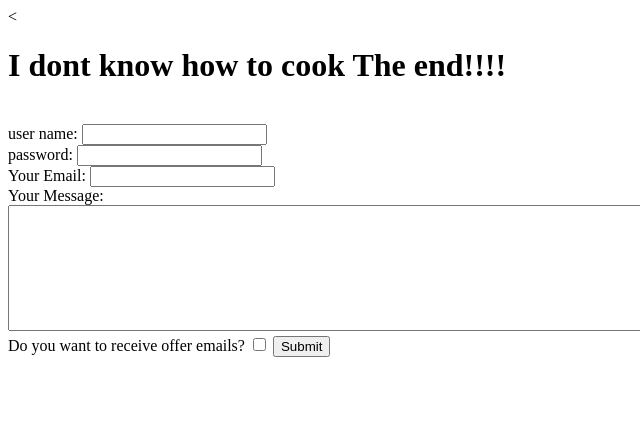
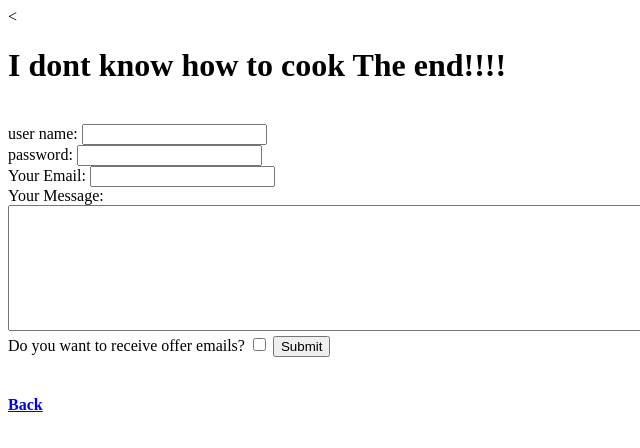
Before and after one commit to susongsha/cv, a plain HTML site: page Cook.html in a window 1280 px wide. Shown: the full height of the page, 0-640 px from the left. Drawn offline with Linux system fonts and the light colour scheme.

Commit message:
Update Cook.html

```diff
--- a/Cook.html
+++ b/Cook.html
@@ -27,6 +27,8 @@
         <input type="submit" name="">
 
       </form>
+      <br>
+      <a href="index.html"><h4>Back</h4></a>
 
 
   </body>
```
